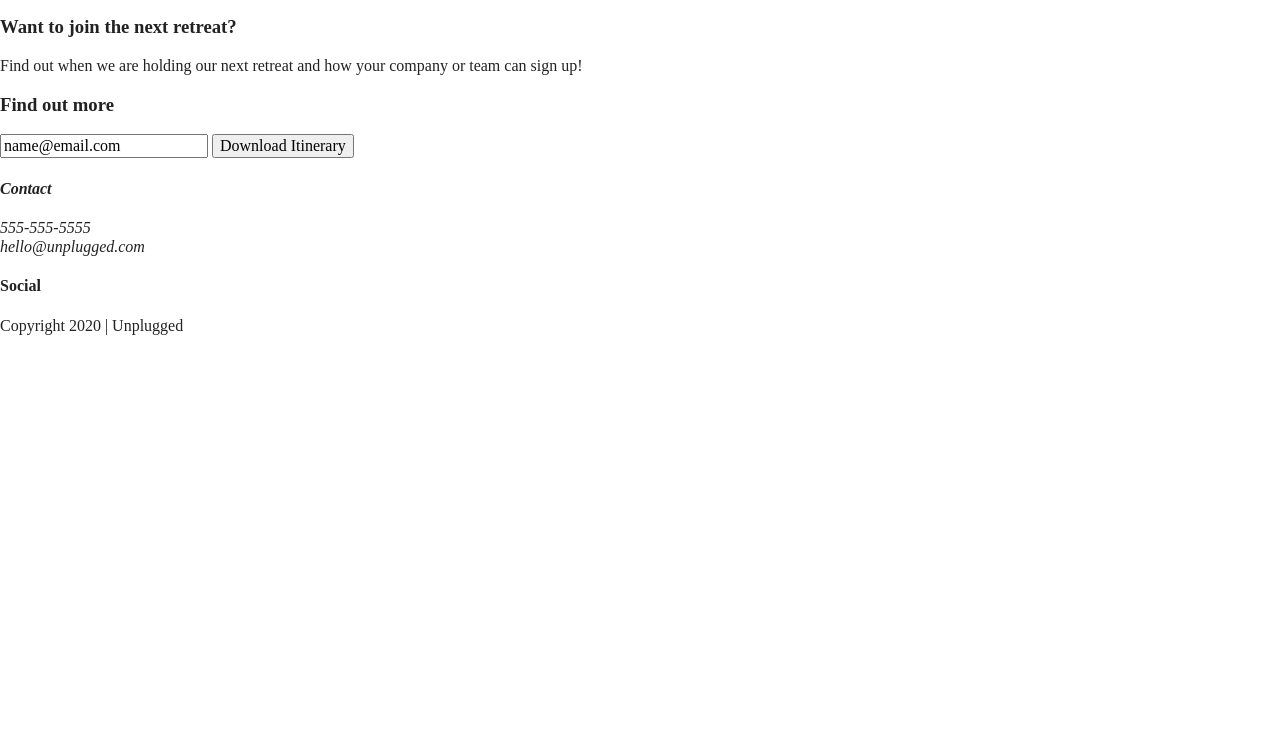
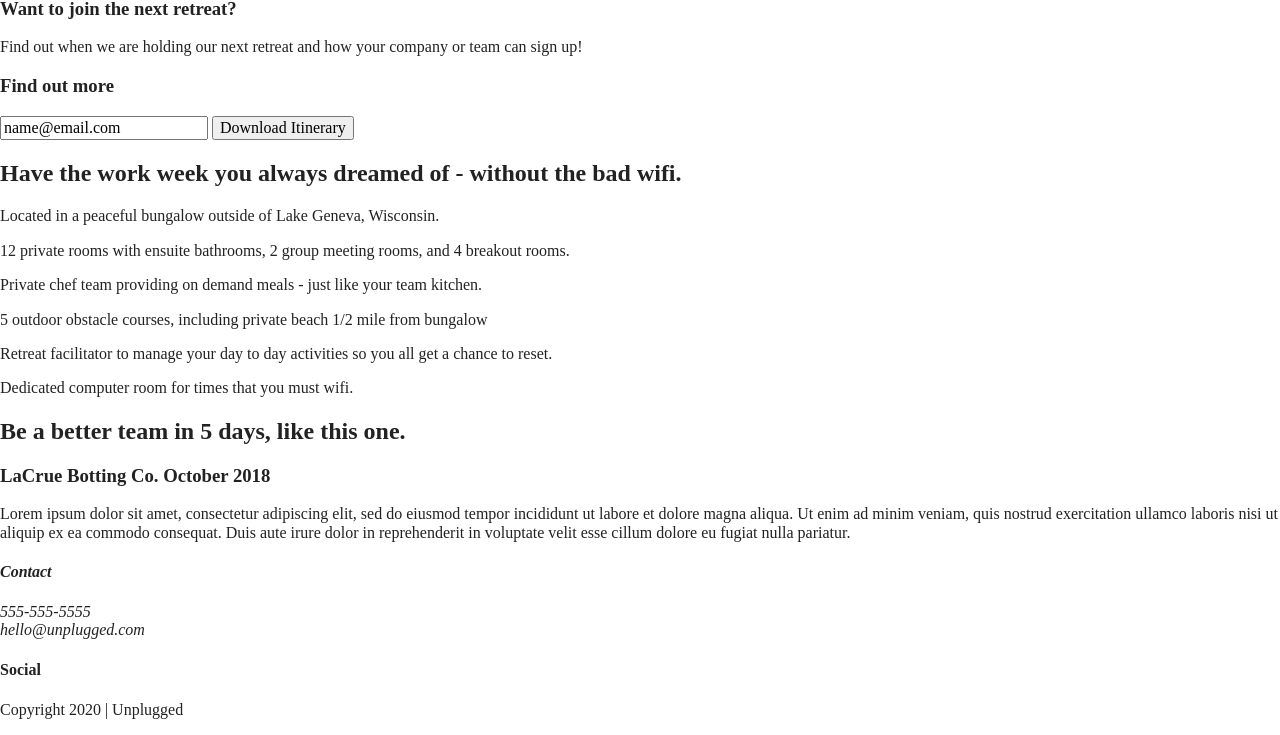
Before and after one commit to sasimapatterson/unplugged-retreat, a website built with Parcel: page index.html in a window 1280 px wide. Shown: the part 154-889 px from the top of the page. Before the commit the page ends 800 px from the top, so only its background shows below. Built offline with nearby package versions, Linux system fonts and the light colour scheme.

Commit message:
Added article tags inside the sections

```diff
--- a/index.html
+++ b/index.html
@@ -18,7 +18,7 @@
 
   <link rel="stylesheet" href="css/normalize.css">
   <link rel="stylesheet" href="css/main.css">
-s
+
   <meta name="theme-color" content="#fafafa">
 </head>
 
@@ -40,7 +40,8 @@
 
     <header>
         <div class="content-wrapper">
-            <a href="#"><img src="" alt="unplugged logo"></a>
+            <a href="#">
+                <img src="" alt="unplugged logo"></a>
             <div class="header-divider"> </div>
             <nav>
                 <ul>
@@ -61,7 +62,7 @@
 
         <aside>
             <div class="content-wrapper">
-                <div class="from descreption">
+                <div class="form descreption">
                     <h3>Want to join the next retreat?</h3>
                     <p>
                         Find out when we are holding our next retreat and how your company or team can sign up!
@@ -74,6 +75,53 @@
                 </div>
             </div> <!-- aside content wrapper ends -->
         </aside>
+
+        <section class="features">
+            <div class="content-wrapper">
+                <h2>Have the work week you always dreamed of - without the bad wifi.</h2>
+                <div class="features-items">
+                    <article>
+                        <p class="fontawesome-icon"></p>
+                        <p class="features-item-description">Located in a peaceful bungalow outside of Lake Geneva, Wisconsin.</p>
+                    </article>
+                    <article>
+                        <p class="fontawesome-icon"></p>
+                        <p class="features-item-description">12 private rooms with ensuite bathrooms, 2 group meeting rooms, and 4 breakout rooms.</p>
+                    </article>
+                    <article>
+                        <p class="fontawesome-icon"></p>
+                        <p class="features-item-description">Private chef team providing on demand meals - just like your team kitchen.</p>
+                    </article>
+                    <article>
+                        <p class="fontawesome-icon"></p>
+                        <p class="features-item-description">5 outdoor obstacle courses, including private beach 1/2 mile from bungalow</p>
+                    </article>
+                    <article>
+                        <p class="fontawesome-icon"></p>
+                        <p class="features-item-description">Retreat facilitator to manage your day to day activities so you all get a chance to reset.</p>
+                    </article>
+                    <article>
+                        <p class="fontawesome-icon"></p>
+                        <p class="features-item-description">Dedicated computer room for times that you must wifi.</p>
+                    </article>
+                </div>
+            </div>
+        </section>
+
+        <section class="reviews">
+            <div class="content-wrapper">
+                <h2>Be a better team in 5 days, like this one.</h2>
+                <article>
+                    <div>
+                        <h3>LaCrue Botting Co. October 2018</h3>
+                        <p>Lorem ipsum dolor sit amet, consectetur adipiscing elit, sed do eiusmod tempor incididunt ut labore et
+                        dolore magna aliqua. Ut enim ad minim veniam, quis nostrud exercitation ullamco laboris nisi ut aliquip
+                        ex ea commodo consequat. Duis aute irure dolor in reprehenderit in voluptate velit esse cillum dolore eu
+                        fugiat nulla pariatur.</p>
+                    </div>
+                </article>
+            </div>
+        </section>
 
     </main> <!-- main wrapper -->
 
```
